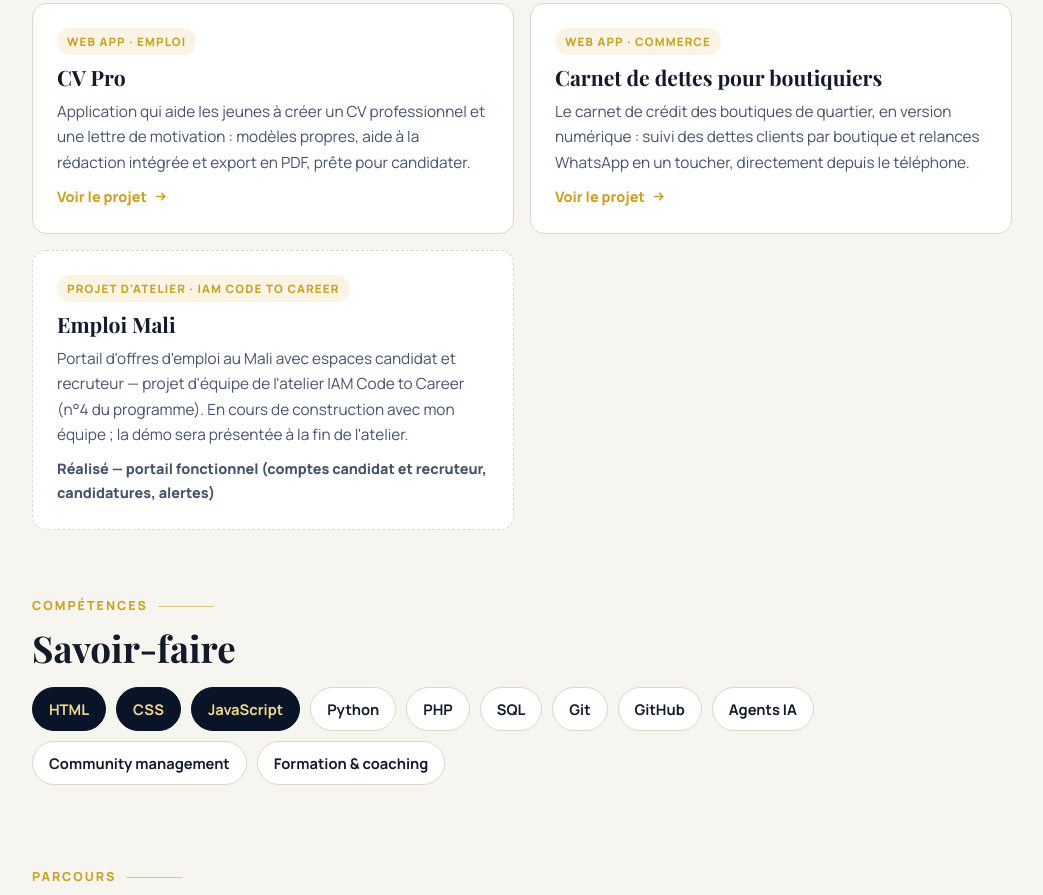
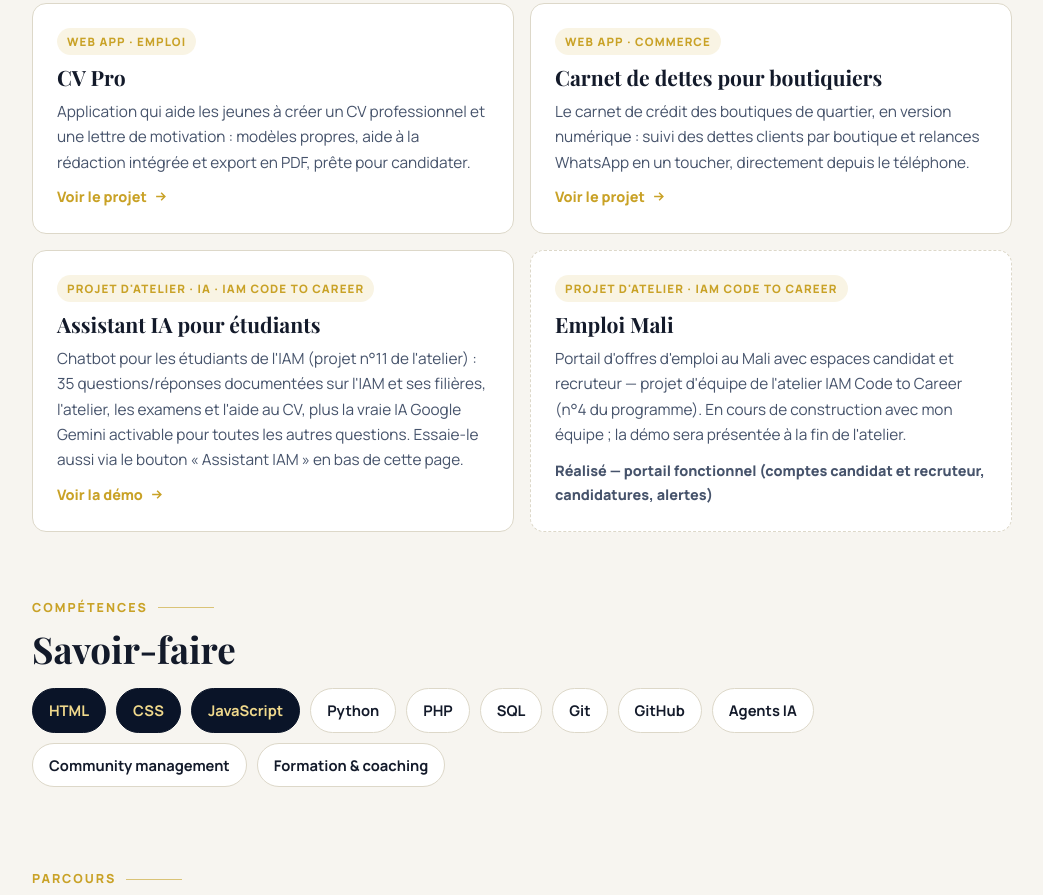
Before and after one commit to dougadiarra7325-gif/portfolio-douga-diarra, a plain HTML site: page index.html in a window 1280 px wide. Shown: the part 1477-2372 px from the top of the page, without its empty margins (118-1161 px from the left). Drawn offline with nearby package versions, Linux system fonts and the light colour scheme; a web font is replaced by a local one.

Commit message:
Portfolio : carte projet n°11 « Assistant IA pour étudiants » (35 Q/R — IAM, filières, CV — + vraie IA Gemini, lien démo) et ligne ajoutée au CV intégré

```diff
--- a/index.html
+++ b/index.html
@@ -382,6 +382,13 @@
               <span class="go">Voir le projet <svg viewBox="0 0 24 24" fill="none" stroke="currentColor" stroke-width="2.4" aria-hidden="true"><path d="M5 12h14M13 6l6 6-6 6"/></svg></span>
             </a>
 
+            <a class="card" href="https://dougadiarra7325-gif.github.io/assistant-ia-etudiants/" target="_blank" rel="noopener">
+              <span class="tag">Projet d'atelier · IA · IAM Code to Career</span>
+              <h3>Assistant IA pour étudiants</h3>
+              <p>Chatbot pour les étudiants de l'IAM (projet n°11 de l'atelier) : 35 questions/réponses documentées sur l'IAM et ses filières, l'atelier, les examens et l'aide au CV, plus la vraie IA Google Gemini activable pour toutes les autres questions. Essaie-le aussi via le bouton « Assistant IAM » en bas de cette page.</p>
+              <span class="go">Voir la démo <svg viewBox="0 0 24 24" fill="none" stroke="currentColor" stroke-width="2.4" aria-hidden="true"><path d="M5 12h14M13 6l6 6-6 6"/></svg></span>
+            </a>
+
             <div class="card soon">
               <span class="tag">Projet d'atelier · IAM Code to Career</span>
               <h3>Emploi Mali</h3>
@@ -478,6 +485,7 @@
               <li><span class="item-title">CV Pro</span> — application de création de CV professionnels et de lettres de motivation, export PDF.</li>
               <li><span class="item-title">Carnet de dettes pour boutiquiers</span> — suivi des crédits clients avec relances WhatsApp.</li>
               <li><span class="item-title">Emploi Mali</span> — portail d'offres d'emploi (projet d'équipe, atelier IAM Code to Career).</li>
+              <li><span class="item-title">Assistant IA pour étudiants</span> — chatbot de l'atelier IAM (projet n°11) : 35 questions/réponses documentées (IAM, filières, CV) et vraie IA Google Gemini. dougadiarra7325-gif.github.io/assistant-ia-etudiants</li>
             </ul>
 
             <h4>Formation</h4>
```
